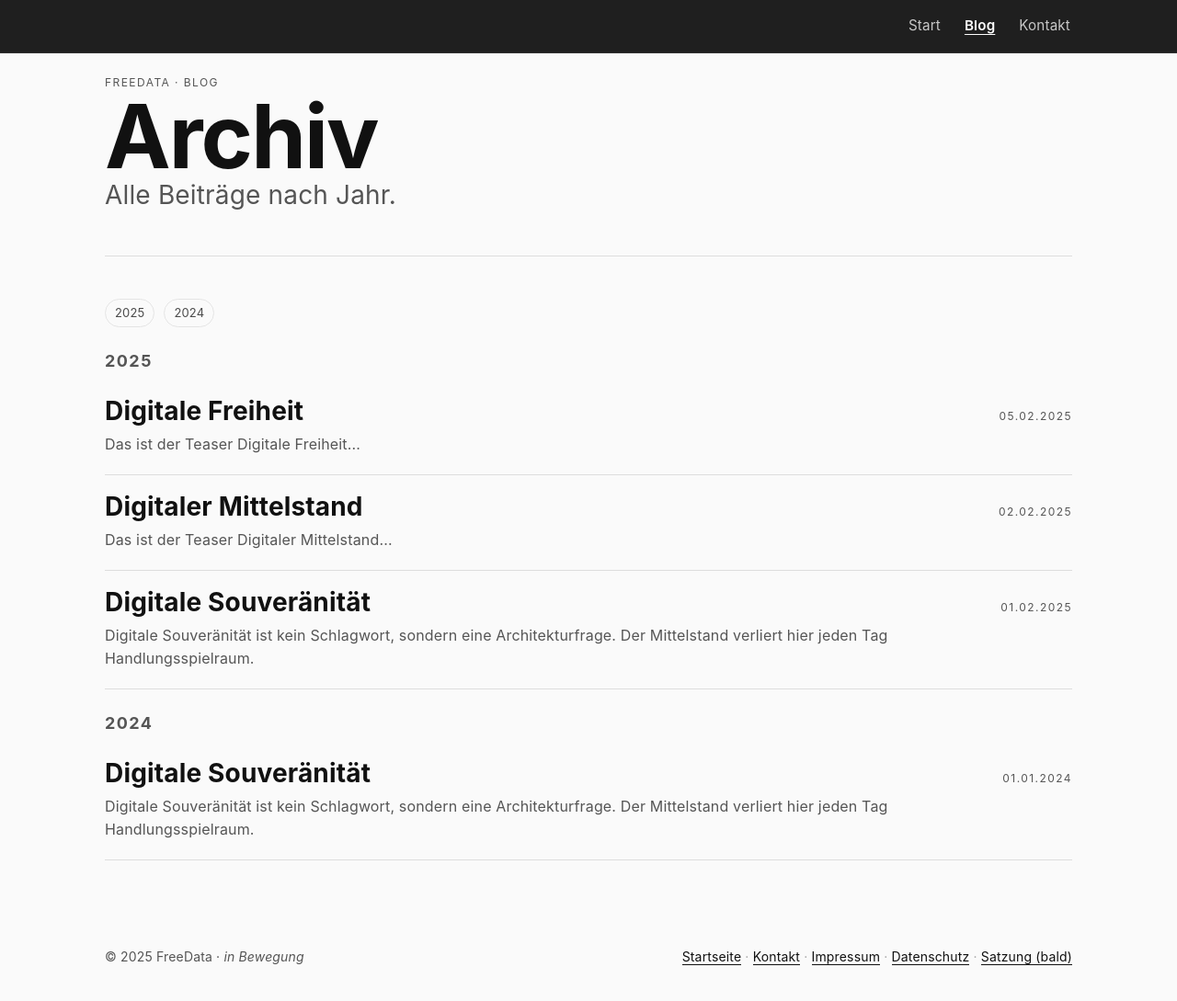
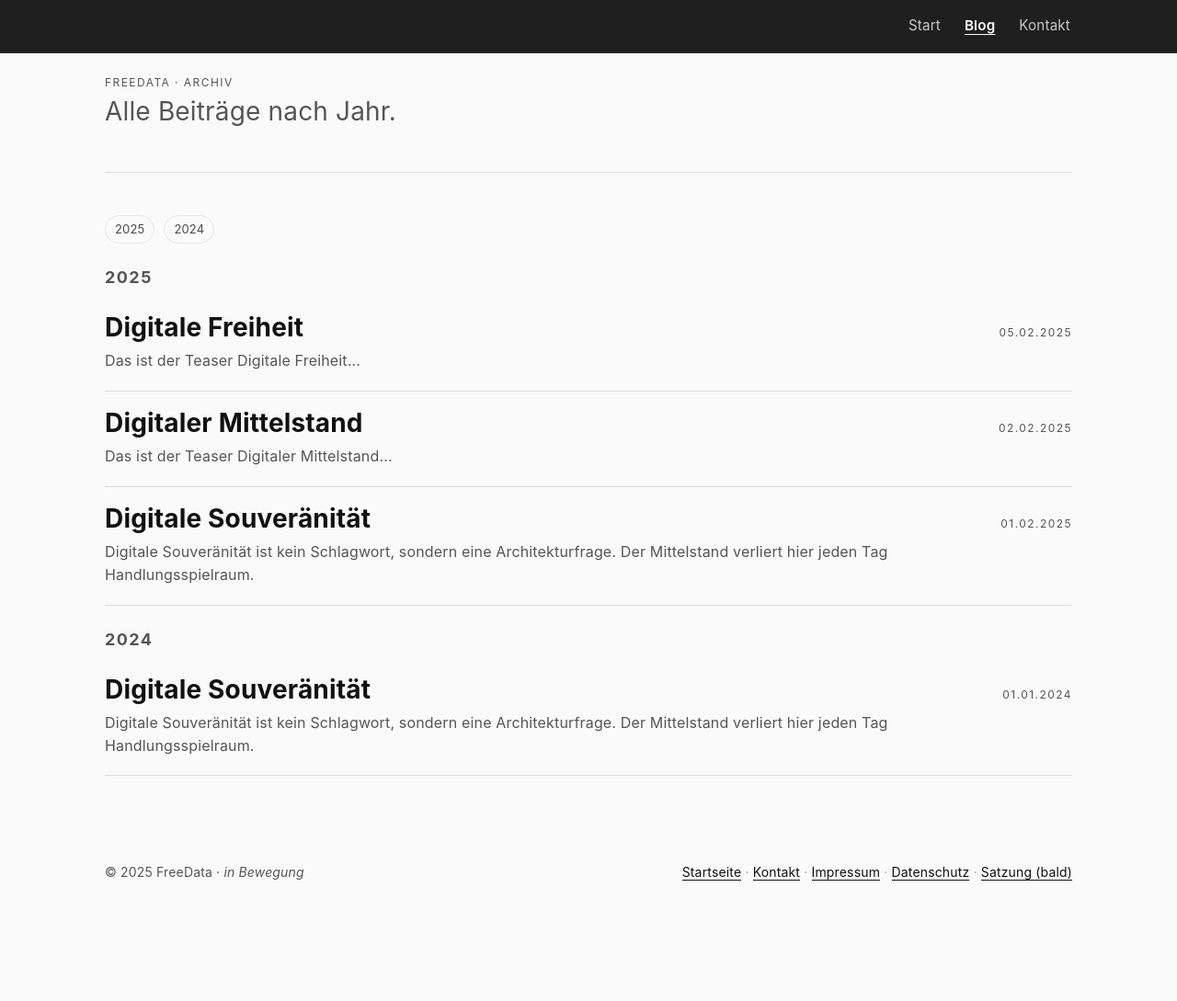
Before and after one commit to freedata-coop/freedata-coop.github.io, a Jekyll site: the page built from blog/archiv.md, in a window 1280 px wide and 1122 px high. Shown: the top 1089 px of the window at 92% size. Built offline with Jekyll 4.4.1, drawn with Linux system fonts in a browser that asks for light colours.

Commit message:
design pager

```diff
--- a/blog/archiv.md
+++ b/blog/archiv.md
@@ -5,8 +5,8 @@ theme: light
 ---
 
 <section class="blog-hero">
-  <div class="kicker">FreeData · Blog</div>
-  <h1>Archiv</h1>
+  <div class="kicker">FreeData · Archiv</div>
+  <!-- <h1>Archiv</h1> -->
   <p class="lead">Alle Beiträge nach Jahr.</p>
 </section>
 
```
